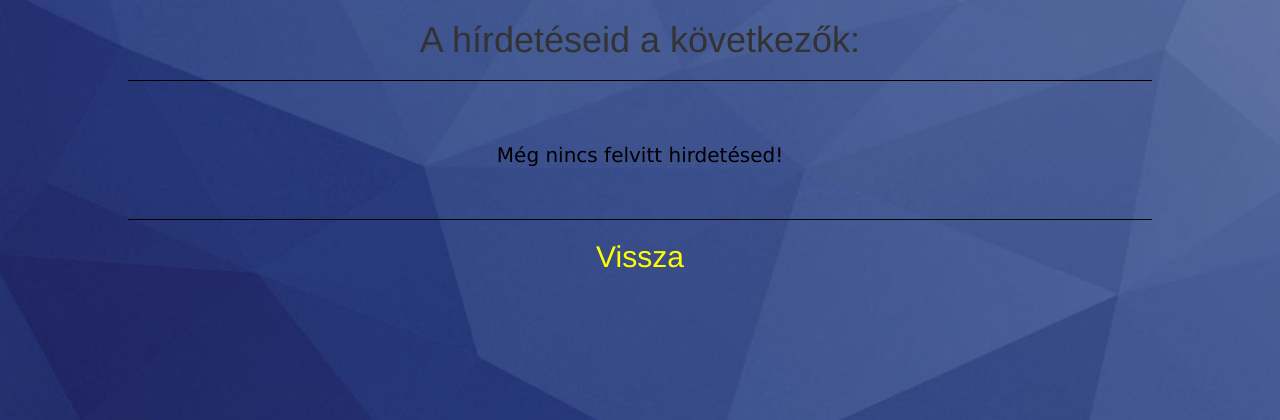
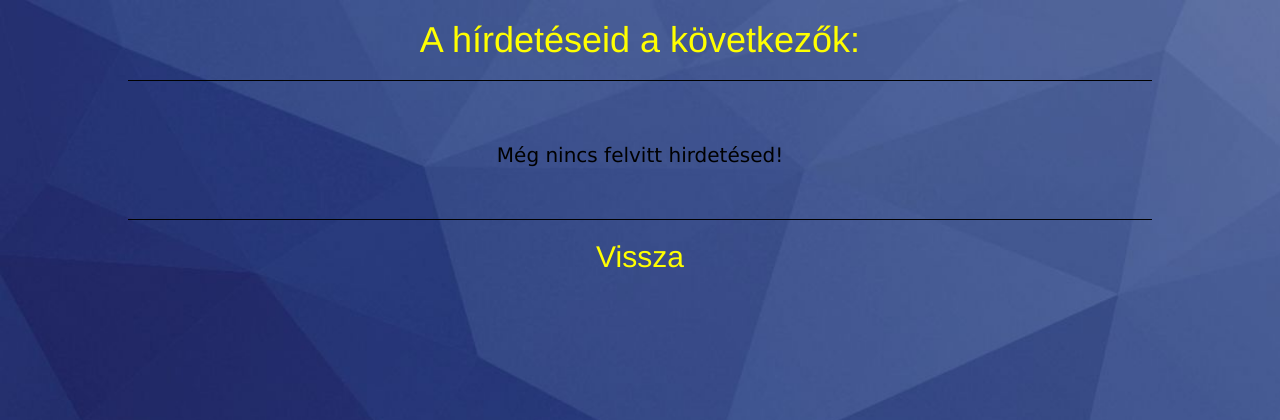
Before and after one commit to PE-Genyo/Vatera, a PHP site: page /myItems.php in a window 1280 px wide. Shown: the top 420 px of the page. Run offline with PHP 8.4, Linux system fonts and the light colour scheme; the visitor is signed in with stand-in values (Sample User, id 1); data that the repository does not hold is empty.

Commit message:
Add files via upload
apróságok

```diff
--- a/rendszerfejl/class.user.php
+++ b/rendszerfejl/class.user.php
@@ -58,8 +58,9 @@ class User
             }
             foreach ($items as $oneItem){
                 //print $oneItem['nev']."<br>";
-                print "<a href=\"item.php?itemID=".$oneItem['id']."\" class = \"aa1\">" . $oneItem['nev'] . "</a>" . "<br>";
-
+                //print "<a href=\"item.php?itemID=".$oneItem['id']."\" class = \"aa1\">" . $oneItem['nev'] . "</a>" . "<br>";
+                $i = new Item($oneItem['id']);
+                $i->printSmall();
             }
         }
         else{
--- a/rendszerfejl/myItems.php
+++ b/rendszerfejl/myItems.php
@@ -42,6 +42,10 @@ p {
   color: black;
 }
 
+.title{
+  color: yellow;
+}
+
 </style>
 </head>
 <body>
@@ -55,7 +59,7 @@ session_start();
 include("footer.php");
 ?>
 
-<h1>A hírdetéseid a következők: </h1>
+<h1 class="title">A hírdetéseid a következők: </h1>
 <hr style="width: 80%;height: 1px;background-color: black;border: none;">
 <br><br>
 <p><?php $user->listMyItems($_SESSION['uid']); ?></p>
@@ -63,5 +67,7 @@ include("footer.php");
 <hr style="width: 80%;height: 1px;background-color: black;border: none;">
 <a href="home.php" class = "aa1"><h2>Vissza</h2></a>
 
+<br><br>
+
 </body>
 </html>
--- a/rendszerfejl/search.php
+++ b/rendszerfejl/search.php
@@ -69,6 +69,7 @@ if (isset($_REQUEST['submit'])){
 print"</div>";
 include("footer.php");
 ?>
+<br><br><br>
 
 
 </body>
```
